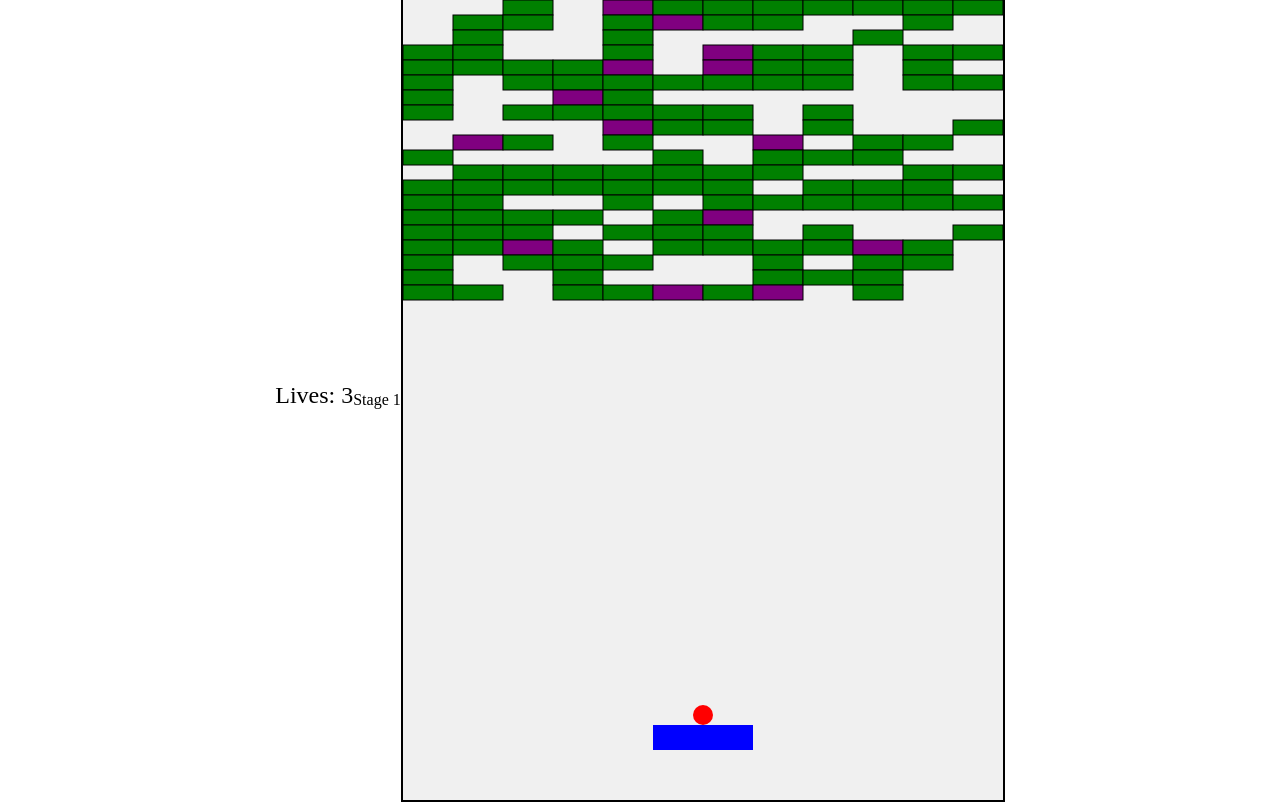
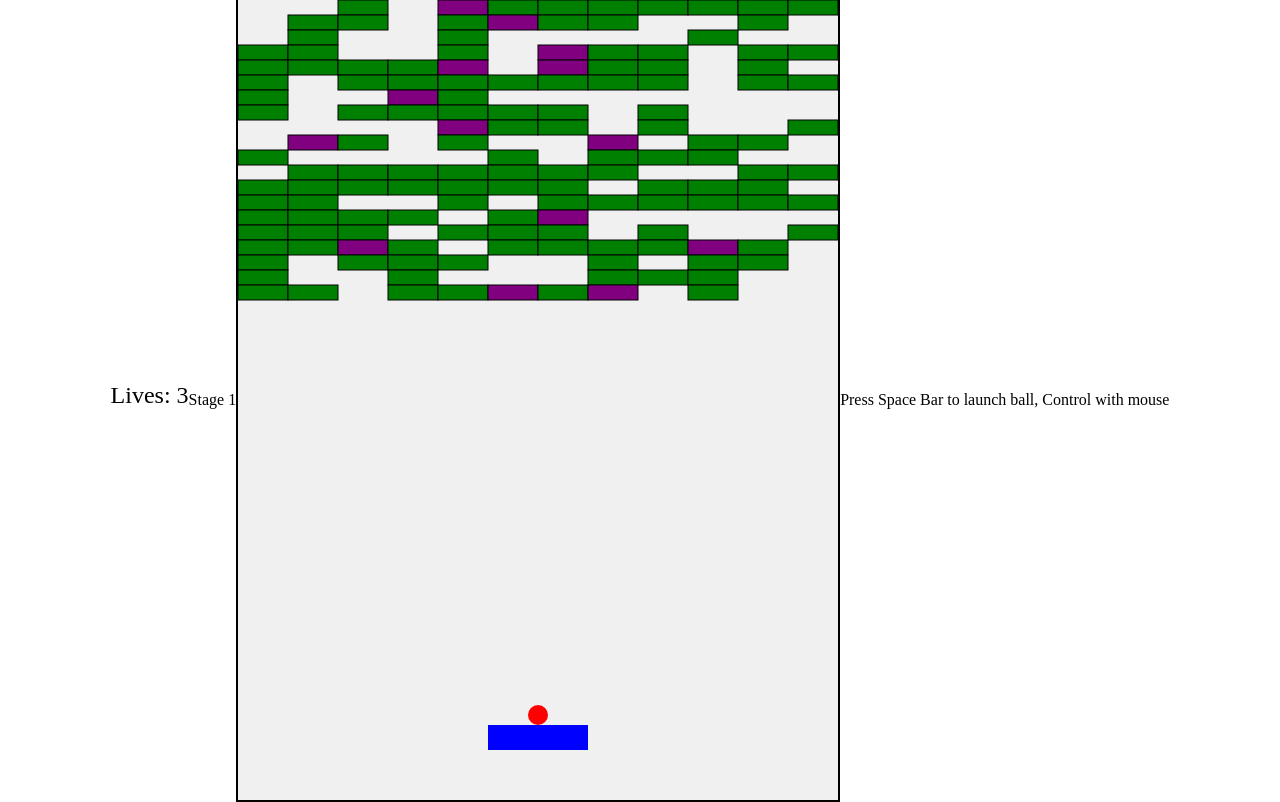
Before and after one commit to kylatae/javanoid, a plain HTML site: page index.html in a window 1280 px wide. Drawn offline with Linux system fonts and the light colour scheme.

Commit message:
Added spacebar instructions

```diff
--- a/index.html
+++ b/index.html
@@ -6,11 +6,12 @@
 </head>
 <body>
   <div id="livesDisplay"></div>
-  <canvas id="gameCanvas"></canvas>
   <div id="gameOverScreen" style="display: none;">
     <h2>Game Over</h2>
     <button onclick="startGame()">Play Again</button>
   </div>
+  <canvas id="gameCanvas"></canvas>
+  <div>Press Space Bar to launch ball, Control with mouse</div>
   <script src="script.js"></script>
 </body>
 </html>
```
